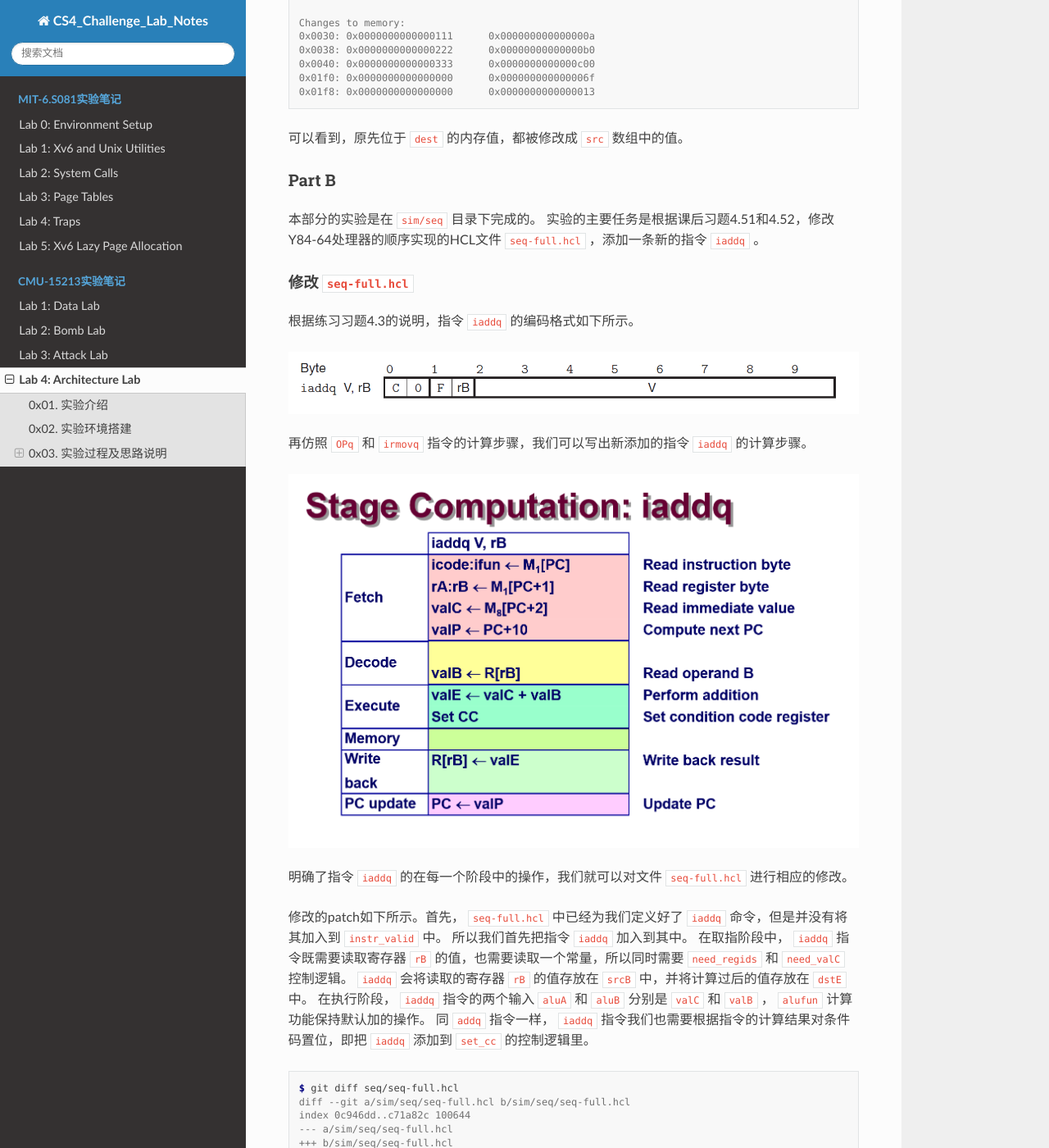
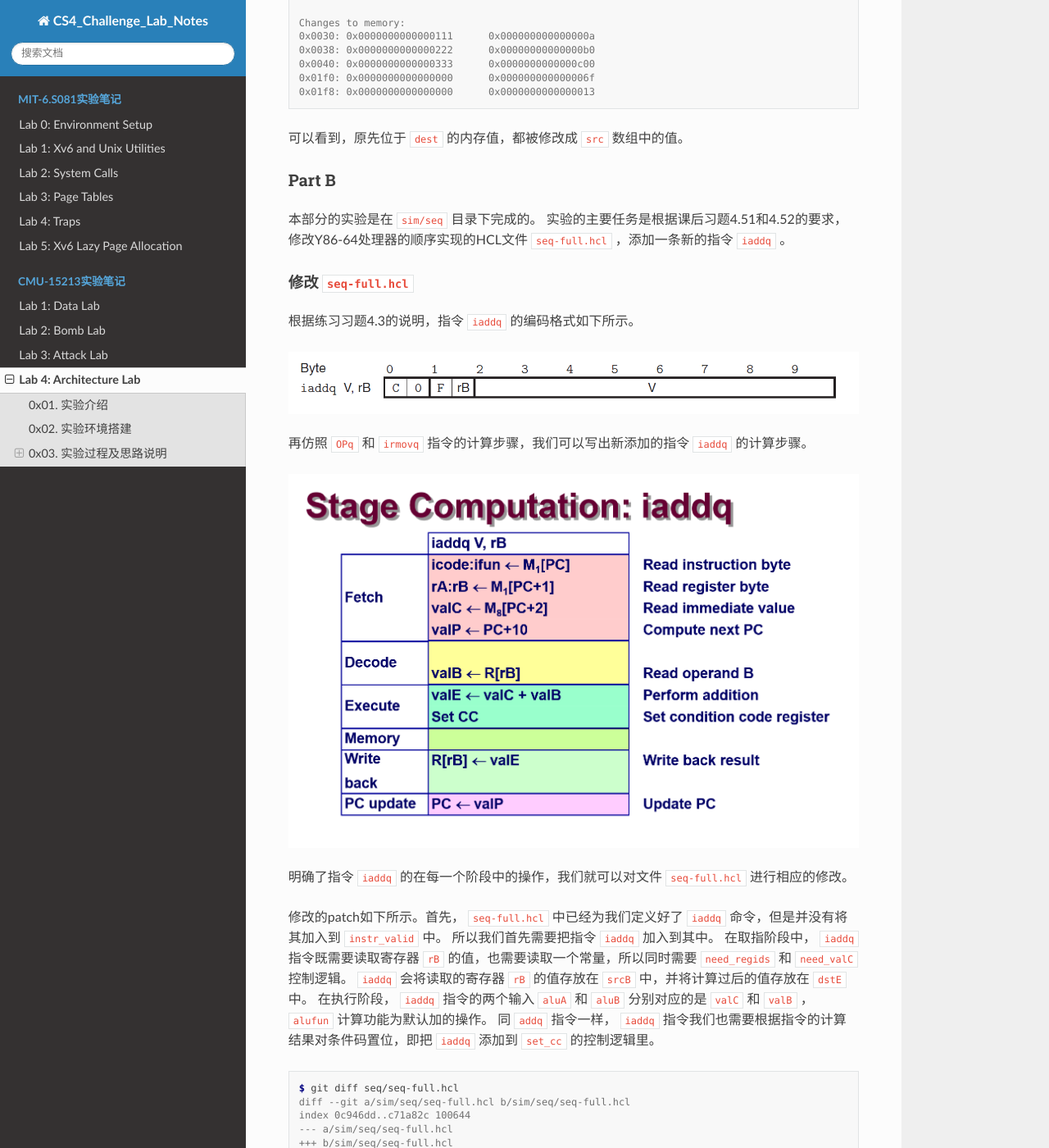
Before and after one commit to Snowball-Wang/CS4_Challenge_Lab_Summary, a Sphinx documentation site: the page built from source/cmu_15213/lab4-archlab.rst, in a window 1280 px wide and 1400 px high, scrolled down 10866 px. Shown: the whole window at 82% size. Built offline with Sphinx 7.4.7 and the Read the Docs theme 2.0.0, drawn with Linux system fonts in a browser that asks for light colours; some of the changed text lies outside the part shown.

Commit message:
CMU-15213: fix typos in lab4 Part B write-up

```diff
--- a/source/cmu_15213/lab4-archlab.rst
+++ b/source/cmu_15213/lab4-archlab.rst
@@ -607,10 +607,10 @@ Part B
 ^^^^^^^^
 
 本部分的实验是在 ``sim/seq`` 目录下完成的。
-实验的主要任务是根据课后习题4.51和4.52，修改Y84-64处理器的顺序实现的HCL文件 ``seq-full.hcl`` ，添加一条新的指令 ``iaddq`` 。
+实验的主要任务是根据课后习题4.51和4.52的要求，修改Y86-64处理器的顺序实现的HCL文件 ``seq-full.hcl`` ，添加一条新的指令 ``iaddq`` 。
 
 修改 ``seq-full.hcl``
-''''''''''''''''''''''
+'''''''''''''''''''''
 
 根据练习习题4.3的说明，指令 ``iaddq`` 的编码格式如下所示。
 
@@ -623,10 +623,10 @@ Part B
 明确了指令 ``iaddq`` 的在每一个阶段中的操作，我们就可以对文件 ``seq-full.hcl`` 进行相应的修改。
 
 修改的patch如下所示。首先， ``seq-full.hcl`` 中已经为我们定义好了 ``iaddq`` 命令，但是并没有将其加入到 ``instr_valid`` 中。
-所以我们首先把指令 ``iaddq`` 加入到其中。
+所以我们首先需要把指令 ``iaddq`` 加入到其中。
 在取指阶段中， ``iaddq`` 指令既需要读取寄存器 ``rB`` 的值，也需要读取一个常量，所以同时需要 ``need_regids`` 和 ``need_valC`` 控制逻辑。
 ``iaddq`` 会将读取的寄存器 ``rB`` 的值存放在 ``srcB`` 中，并将计算过后的值存放在 ``dstE`` 中。
-在执行阶段， ``iaddq`` 指令的两个输入 ``aluA`` 和 ``aluB`` 分别是 ``valC`` 和 ``valB`` ， ``alufun`` 计算功能保持默认加的操作。
+在执行阶段， ``iaddq`` 指令的两个输入 ``aluA`` 和 ``aluB`` 分别对应的是 ``valC`` 和 ``valB`` ， ``alufun`` 计算功能为默认加的操作。
 同 ``addq`` 指令一样， ``iaddq`` 指令我们也需要根据指令的计算结果对条件码置位，即把 ``iaddq`` 添加到 ``set_cc`` 的控制逻辑里。
 
 .. code-block:: console
@@ -762,7 +762,7 @@ Part B
         0x00f8: 0x0000000000000000      0x0000000000000013
         ISA Check Succeeds
 
-我们再用 ``ssim`` 运行Y84-64的基准测试程序，来确保我们新添加的 ``iaddq`` 指令不引入任何错误。
+我们再用 ``ssim`` 运行Y86-64的基准测试程序，来确保我们新添加的 ``iaddq`` 指令不引入任何错误。
 可以看到，所有的Y86-64基准测试程序运行无误。
 
 .. code-block:: console
```
Also changed, not shown: other parts of source/cmu_15213/lab4-archlab.rst (+1 -1 lines).
